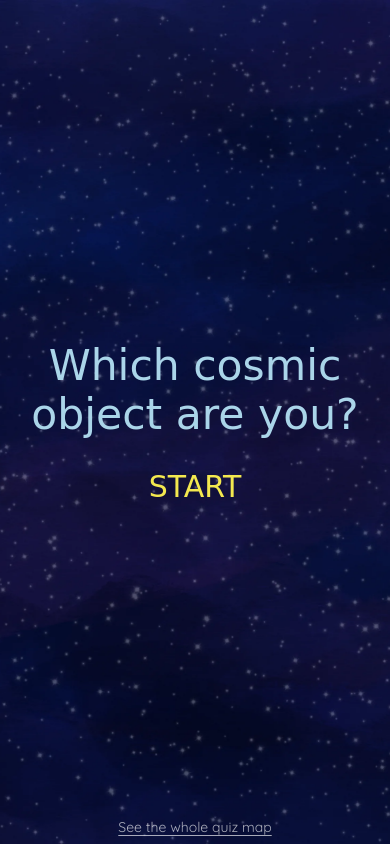
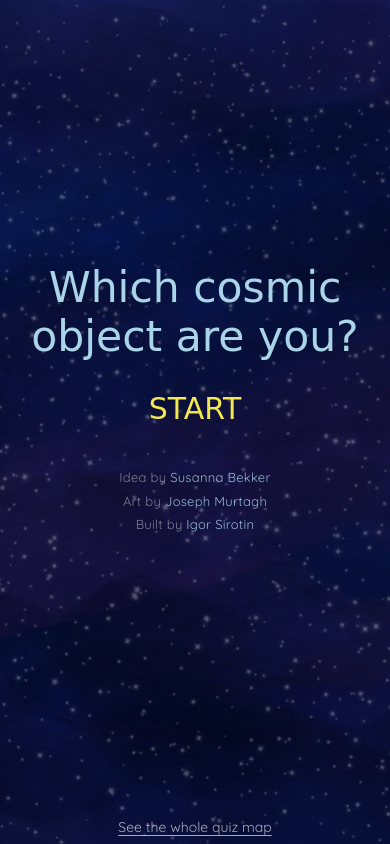
Before and after one commit to susanna-bekker/which-cosmic-object-are-you, a plain HTML site: page index.html in a window 390 px wide. Drawn offline with Linux system fonts and the light colour scheme; a web font is replaced by a local one.

Commit message:
Add credits to the intro screen
Idea by Susanna Bekker, art by Joseph Murtagh, built by Igor Sirotin.

Sits under the START button in the intro flow, styled to stay quiet:
small Quicksand, names in the pale blue of the title. The intro screen
gains bottom padding so the block never runs into the fixed map link on
short screens.

Co-Authored-By: Claude Opus 5 (1M context) <noreply@anthropic.com>
Claude-Session: https://claude.ai/code/session_01Fu3YBih4aApVQkb8XKztEB

```diff
--- a/index.html
+++ b/index.html
@@ -20,6 +20,13 @@
   <div id="intro-screen">
     <div id="intro-title">Which cosmic object are you?</div>
     <button type="button" id="start-btn">START</button>
+
+    <div id="credits">
+      <div>Idea by <span>Susanna Bekker</span></div>
+      <div>Art by <span>Joseph Murtagh</span></div>
+      <div>Built by <span>Igor Sirotin</span></div>
+    </div>
+
     <a id="map-link" href="map.html">See the whole quiz map</a>
   </div>
 
--- a/style.css
+++ b/style.css
@@ -130,7 +130,8 @@ button.answer.no {
     width: 100%;
     height: 100%;
     padding-top: env(safe-area-inset-top);
-    padding-bottom: env(safe-area-inset-bottom);
+    /* leaves room for the fixed map link at the bottom */
+    padding-bottom: calc(44px + env(safe-area-inset-bottom));
 }
 
 #intro-title {
@@ -174,6 +175,20 @@ button.answer.no {
 
 #map-link:hover {
     color: #ffffff;
+}
+
+/* Титры */
+#credits {
+    margin-top: 56px;
+    font-family: 'Quicksand', sans-serif;
+    font-size: 0.7rem;
+    line-height: 1.9;
+    letter-spacing: 0.02em;
+    color: rgba(255, 255, 255, 0.45);
+}
+
+#credits span {
+    color: rgba(170, 213, 233, 0.85);
 }
 
 .result-card {
@@ -320,6 +335,12 @@ button.answer.no {
         font-size: 1.5rem;
     }
 
+    #credits {
+        margin-top: 40px;
+        font-size: 0.65rem;
+        line-height: 1.8;
+    }
+
     h1 {
         font-size: 1.375rem;
         line-height: 1.4;
```
